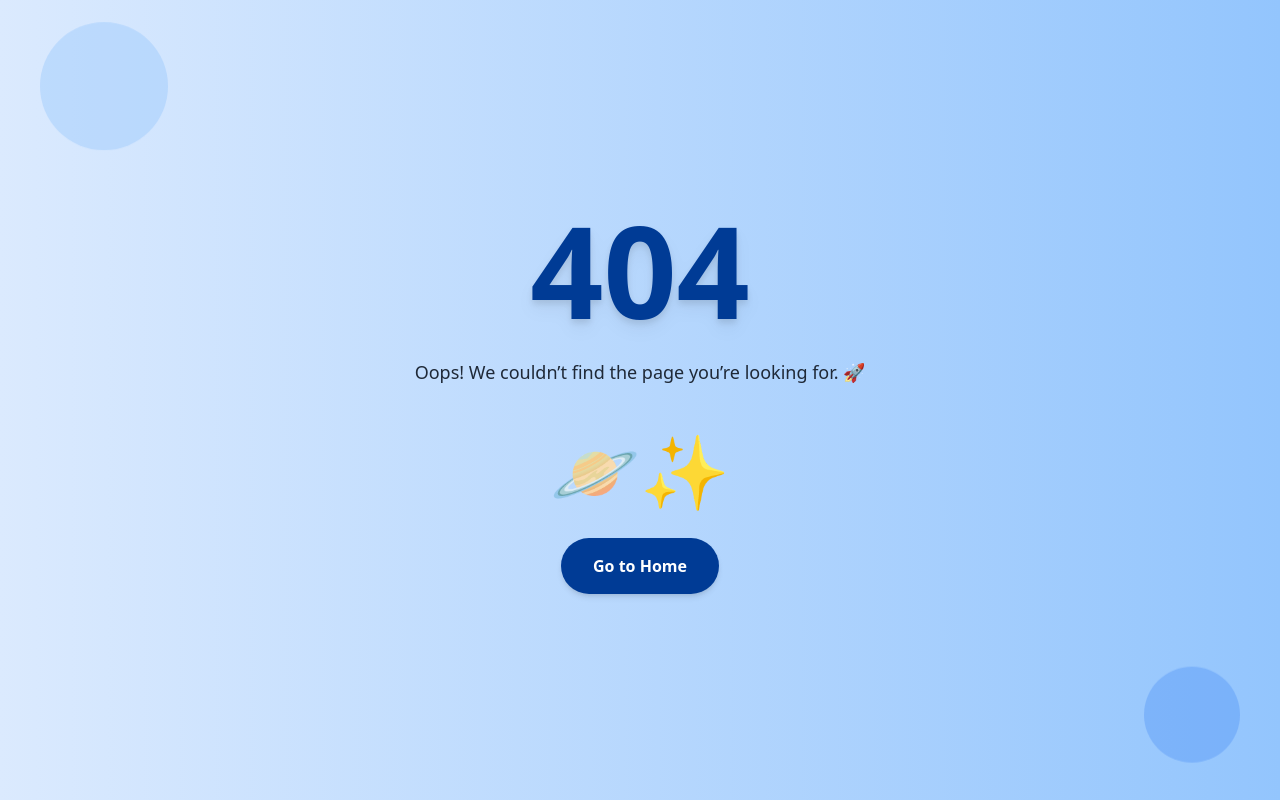
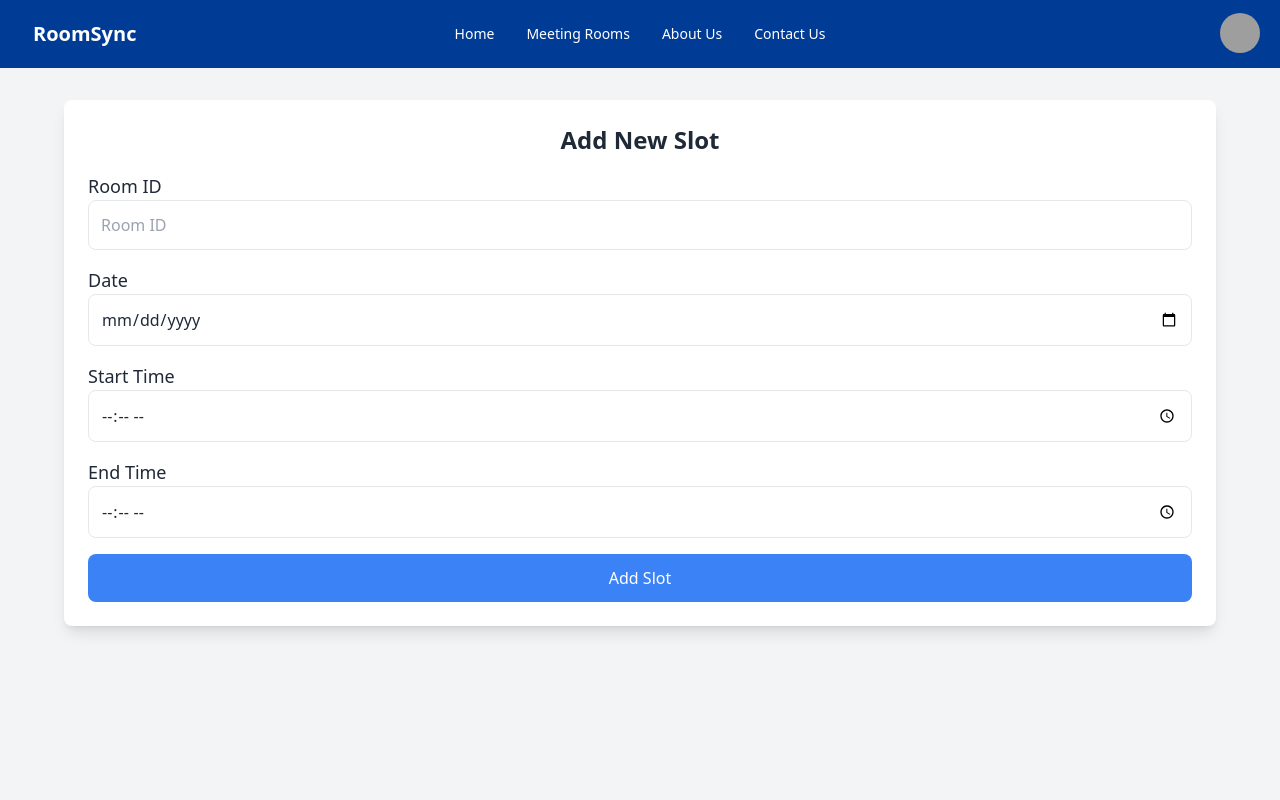
Before and after one commit to produzzal/RoomSync, a React (Vite) app: page /admin/add-slot in a window 1280 px wide. Before the commit this address had no page. Shown: the top 800 px of the page. Built offline with nearby package versions, Linux system fonts and the light colour scheme; sample sign-in values are in the browser's storage; grey boxes are pictures that could not be loaded.

Commit message:
add slot done

```diff
--- /dev/null
+++ b/src/pages/Slot/AddSlot.tsx
@@ -0,0 +1,137 @@
+import React from "react";
+import { useForm } from "react-hook-form";
+import { useCreateSlotMutation } from "../../redux/api/slotApi";
+import { toast, ToastContainer } from "react-toastify";
+import "react-toastify/dist/ReactToastify.css";
+
+interface IFormInputs {
+  room: string;
+  date: string;
+  startTime: string;
+  endTime: string;
+}
+
+const AddSlot: React.FC = () => {
+  const [createSlot, { isLoading, error }] = useCreateSlotMutation();
+  const {
+    register,
+    handleSubmit,
+    reset,
+    formState: { errors },
+  } = useForm<IFormInputs>();
+
+  const onSubmit = async (data: IFormInputs) => {
+    try {
+      await createSlot(data).unwrap();
+      reset();
+      // unwrap to handle success or error
+      toast.success("Slot successfully created!");
+    } catch (err) {
+      toast.error("Error creating slot. Please try again.");
+    }
+  };
+
+  return (
+    <div className="min-h-screen bg-gray-100 py-8 px-4 sm:px-8 lg:px-16">
+      <ToastContainer
+        position="top-center"
+        autoClose={5000}
+        hideProgressBar
+        newestOnTop
+        closeButton
+      />
+      <div className="container mx-auto bg-white p-6 rounded-lg shadow-lg">
+        <h2 className="text-2xl font-semibold mb-4 text-center">
+          Add New Slot
+        </h2>
+
+        {/* Error Message */}
+        {error && (
+          <p className="text-red-500 mb-4">
+            There was an error creating the slot. Please try again.
+          </p>
+        )}
+
+        <form onSubmit={handleSubmit(onSubmit)}>
+          {/* Room Input */}
+          <div className="mb-4">
+            <label htmlFor="room" className="block text-lg font-medium">
+              Room ID
+            </label>
+            <input
+              id="room"
+              type="text"
+              placeholder="Room ID"
+              className="w-full p-3 border rounded-lg"
+              {...register("room", { required: "Room is required" })}
+            />
+            {errors.room && (
+              <p className="text-red-500 text-sm">{errors.room.message}</p>
+            )}
+          </div>
+
+          {/* Date Input */}
+          <div className="mb-4">
+            <label htmlFor="date" className="block text-lg font-medium">
+              Date
+            </label>
+            <input
+              id="date"
+              type="date"
+              className="w-full p-3 border rounded-lg"
+              {...register("date", { required: "Date is required" })}
+            />
+            {errors.date && (
+              <p className="text-red-500 text-sm">{errors.date.message}</p>
+            )}
+          </div>
+
+          {/* Start Time Input */}
+          <div className="mb-4">
+            <label htmlFor="startTime" className="block text-lg font-medium">
+              Start Time
+            </label>
+            <input
+              id="startTime"
+              type="time"
+              className="w-full p-3 border rounded-lg"
+              {...register("startTime", { required: "Start time is required" })}
+            />
+            {errors.startTime && (
+              <p className="text-red-500 text-sm">{errors.startTime.message}</p>
+            )}
+          </div>
+
+          {/* End Time Input */}
+          <div className="mb-4">
+            <label htmlFor="endTime" className="block text-lg font-medium">
+              End Time
+            </label>
+            <input
+              id="endTime"
+              type="time"
+              className="w-full p-3 border rounded-lg"
+              {...register("endTime", { required: "End time is required" })}
+            />
+            {errors.endTime && (
+              <p className="text-red-500 text-sm">{errors.endTime.message}</p>
+            )}
+          </div>
+
+          {/* Submit Button */}
+          <div>
+            <button
+              type="submit"
+              className="w-full bg-blue-500 text-white p-3 rounded-lg hover:bg-blue-600"
+              disabled={isLoading} // Disable button while loading
+            >
+              {isLoading ? "Adding..." : "Add Slot"}
+            </button>
+          </div>
+        </form>
+      </div>
+    </div>
+  );
+};
+
+export default AddSlot;
--- /dev/null
+++ b/src/redux/api/slotApi.ts
@@ -0,0 +1,14 @@
+import { baseApi } from "./baseApi";
+
+export const slotApi = baseApi.injectEndpoints({
+  endpoints: (builder) => ({
+    createSlot: builder.mutation({
+      query: (slot) => ({
+        url: "/slots", // The API endpoint for creating a room
+        method: "POST",
+        body: slot, // Room data being sent
+      }),
+    }),
+  }),
+});
+export const { useCreateSlotMutation } = slotApi;
--- /dev/null
+++ b/src/redux/features/SlotSlice.ts
@@ -0,0 +1,28 @@
+// redux/features/SlotSlice.ts
+import { createSlice } from "@reduxjs/toolkit";
+
+interface SlotState {
+  slots: Array<{
+    room: string;
+    date: string;
+    startTime: string;
+    endTime: string;
+  }>;
+}
+
+const initialState: SlotState = {
+  slots: [],
+};
+
+const slotSlice = createSlice({
+  name: "slots",
+  initialState,
+  reducers: {
+    addSlot: (state, action) => {
+      state.slots.push(action.payload);
+    },
+  },
+});
+
+export const { addSlot } = slotSlice.actions;
+export default slotSlice.reducer;
--- a/src/redux/store.ts
+++ b/src/redux/store.ts
@@ -4,6 +4,7 @@ import signUpReducer from "./features/SignUpSlice";
 import loginReducer from "./features/SignUpSlice";
 import userReducer from "./features/UserSlice";
 import roomReducer from "./features/RoomSlice";
+import slotReducer from "./features/SlotSlice";
 import {
   FLUSH,
   PAUSE,
@@ -29,6 +30,7 @@ export const store = configureStore({
     login: loginReducer,
     user: persistedUserReducer,
     room: roomReducer,
+    slot: slotReducer,
   },
   middleware: (getDefaultMiddleware) =>
     getDefaultMiddleware({
--- a/src/routes/routes.tsx
+++ b/src/routes/routes.tsx
@@ -12,6 +12,7 @@ import UnAuthorized from "../pages/UnAuthorized";
 import AdminDashboard from "../pages/admin/AdminDashboard";
 import UpdateRoom from "../pages/Room/UpdateRoom";
 import MeetingRoom from "../pages/MeetingRoom";
+import AddSlot from "../pages/Slot/AddSlot";
 
 const router = createBrowserRouter([
   {
@@ -67,6 +68,14 @@ const router = createBrowserRouter([
         ),
       },
       {
+        path: "admin/add-slot",
+        element: (
+          <AdminRoute>
+            <AddSlot />
+          </AdminRoute>
+        ),
+      },
+      {
         path: "admin/dashboard",
         element: (
           <AdminRoute>
```
